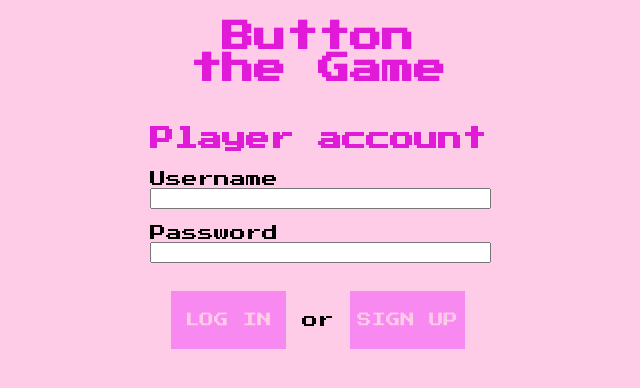
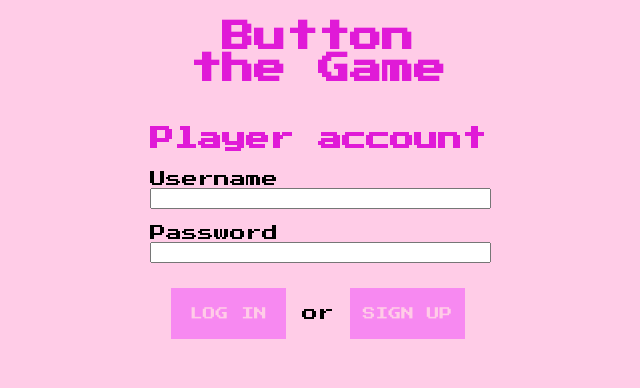
Before and after one commit to lauripalonen/painikepeli, a React (Create React App) app in the folder frontend/: page / in a window 1280 px wide. Shown: the top 388 px of the page, without its empty margins (322-962 px from the left). Built offline with nearby package versions, Linux system fonts and the light colour scheme; the HTML template or start-up script is replaced by a standard one.

Commit message:
adjust button styling

```diff
--- a/frontend/src/index.css
+++ b/frontend/src/index.css
@@ -105,11 +105,11 @@ li {
 .normal-button {
   display:inline-block;
   height: 4em;
-  width: 8em;
+  width: 9em;
   margin: 2em 0em 1em 0em;
   background-color: rgb(247, 137, 241);
   border: none;
   font-family: 'Press Start 2p';
-  font-size: 0.9em;
+  font-size: 0.8em;
   color: #FFCCE7;
 }
```
